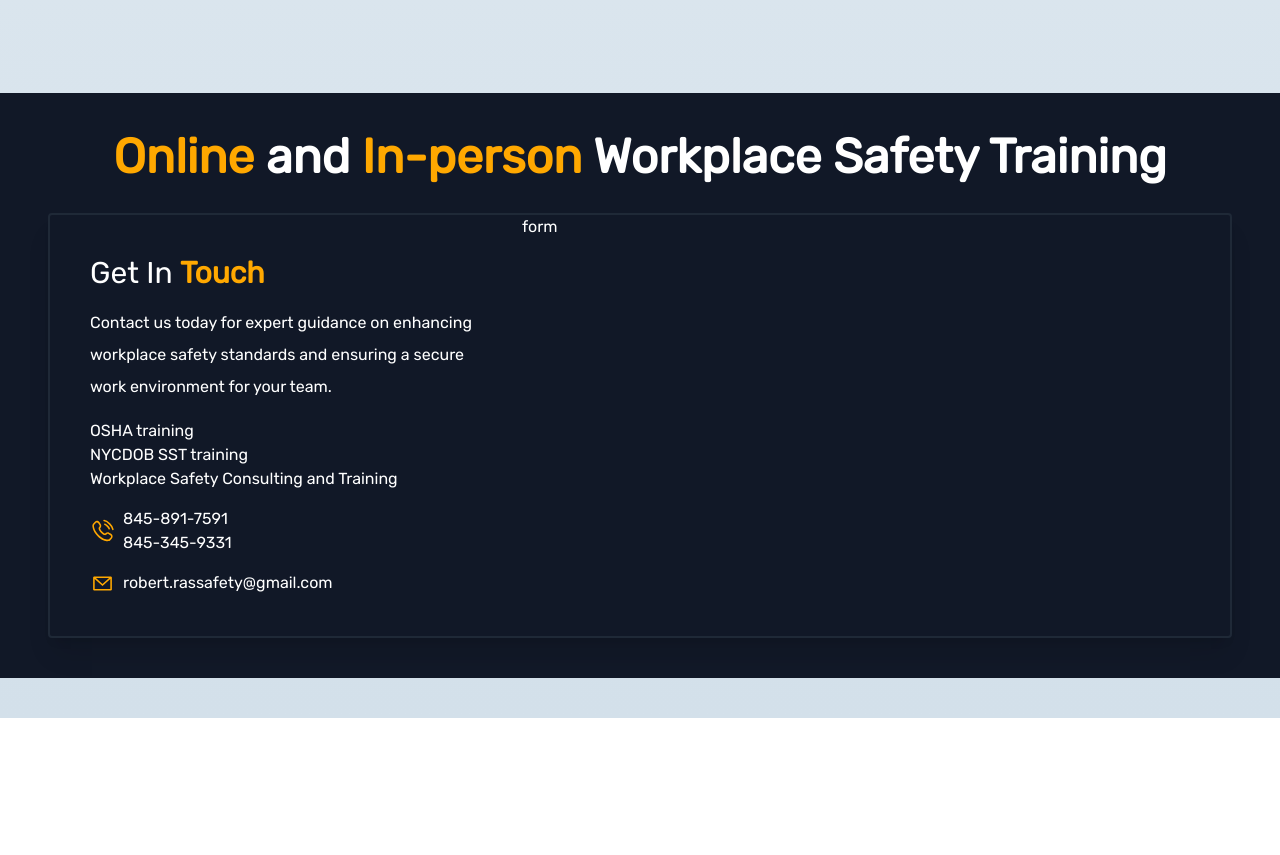
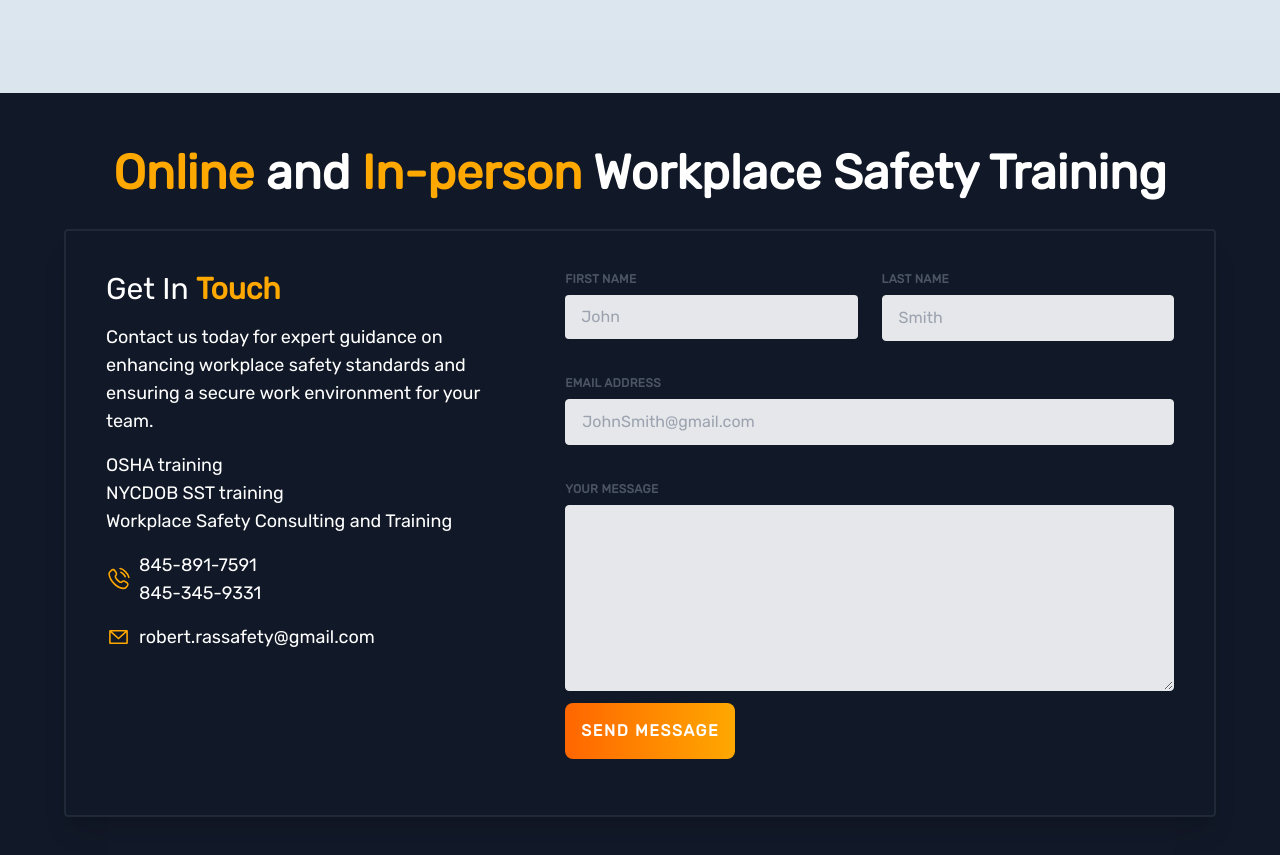
Before and after one commit to jaserino/RAS_Safety_Consultants, a website: page dist/index.html in a window 1280 px wide. Shown: the part 2297-3152 px from the top of the page. Before the commit the page ends 3015 px from the top, so only its background shows below. Drawn offline with Linux system fonts and the light colour scheme; a web font is replaced by a local one.

Commit message:
implemented contact section UI

```diff
--- a/dist/index.html
+++ b/dist/index.html
@@ -172,7 +172,7 @@
               >
                 MEWP Lift Training
               </h3>
-              <p class="p-2 sm:text-lg">
+              <p class="p-2 sm:text-lg ">
                 Elevate your skills and safety awareness with our MEWP (Mobile Elevated Work Platform) Lift Training. This specialized course equips you with the knowledge and hands-on expertise to operate MEWP lifts confidently and securely.
               </p>
             </div>
@@ -272,21 +272,21 @@
         </p>
       </section>
 
-      <section class="bg-gray-900 text-white ">
+      <section class="bg-gray-900 text-white p-4 ">
         <div class="container mx-auto flex flex-col items-center pb-4 mb-10 sm:p-10 sm:px-12">
         <div>
-          <h3 class="text-5xl font-semibold text-center mb-8"><span class="font-semibold text-[#FFA800]">Online</span> and <span class="font-semibold text-[#FFA800]">In-person</span> Workplace Safety Training</h3>
+          <h3 class="mt-5 text-2xl font-semibold text-center mb-8 sm:text-5xl sm:mt-0"><span class="font-semibold text-[#FFA800]">Online</span> and <span class="font-semibold text-[#FFA800]">In-person</span> Workplace Safety Training</h3>
 
           <div class="grid grid-cols-1 md:grid-cols-10 border-2 border-gray-800 rounded shadow-xl">
             <div class="sm:col-span-4 p-10">
                 <h1 class="text-3xl mb-4">Get In <span class="font-semibold text-[#FFA800]">Touch</span></h1>
-                <p class="leading-8 mb-4">Contact us today for expert guidance on enhancing workplace safety standards and ensuring a secure work environment for your team.</p>
-                <ul class="mb-4">
+                <p class="leading-8 mb-4 sm:text-lg">Contact us today for expert guidance on enhancing workplace safety standards and ensuring a secure work environment for your team.</p>
+                <ul class="mb-4 sm:text-lg">
                   <li>OSHA training</li>
                   <li>NYCDOB SST training</li>
                   <li>Workplace Safety Consulting and Training</li>
                 </ul>
-                <div>
+                <div class="sm:text-lg">
                   <div class="flex mb-4">
                     <img class="mr-2" src="../src/assets/svg/phone.svg" alt="">
                     <div>
@@ -302,12 +302,57 @@
                   </div>
                 </div>
             </div>
-            <form class="sm:col-span-6">form</form>
+            <form class="sm:col-span-6 p-10">
+              <div class="flex flex-wrap -mx-3 mb-6">
+                  <div class="w-full md:w-1/2 px-3 mb-6 md:mb-0">
+                      <label class="block uppercase tracking-wide text-gray-600 text-xs font-bold mb-2"
+                          for="first-name">
+                          First Name
+                      </label>
+                      <input
+                          class="appearance-none block w-full bg-gray-200 text-gray-700 rounded py-3 pl-4 mb-3 leading-tight focus:outline-none focus:bg-white"
+                          id="first-name" type="text" placeholder="John">
+                  </div>
+                  <div class="w-full md:w-1/2 px-3">
+                      <label class="block uppercase tracking-wide text-gray-600 text-xs font-bold mb-2"
+                          for="last-name">
+                          Last Name
+                      </label>
+                      <input
+                          class="appearance-none block w-full bg-gray-200 text-gray-700 border border-gray-200 rounded py-3 pl-4 leading-tight focus:outline-none focus:bg-white focus:border-gray-500"
+                          id="last-name" type="text" placeholder="Smith">
+                  </div>
+              </div>
+              <div class="flex flex-wrap -mx-3 mb-6">
+                  <div class="w-full px-3">
+                      <label class="block uppercase tracking-wide text-gray-600 text-xs font-bold mb-2"
+                          for="email">
+                          Email Address
+                      </label>
+                      <input
+                          class="appearance-none block w-full bg-gray-200 text-gray-700 border border-gray-200 rounded py-3 pl-4 mb-3 leading-tight focus:outline-none focus:bg-white focus:border-gray-500"
+                          id="email" type="email" placeholder="JohnSmith@gmail.com">
+                  </div>
+              </div>
+              <div class="flex flex-wrap -mx-3 mb-4">
+                  <div class="w-full px-3">
+                      <label class="block uppercase tracking-wide text-gray-600 text-xs font-bold mb-2"
+                          for="grid-password">
+                          Your Message
+                      </label>
+                      <textarea rows="8"
+                          class="appearance-none block w-full bg-gray-200 text-black border border-gray-200 rounded py-3 pl-4 mb-3 leading-tight focus:outline-none focus:bg-white focus:border-gray-500"></textarea>
+                  </div>
+                  <div class="flex px-3">
+                      <button
+                          class=" bg-gradient-to-r from-[#FF6600] to-[#FFA800] rounded-lg p-3 sm:p-4 font-semibold uppercase sm:tracking-widest"
+                          type="submit">
+                          Send Message
+                      </button>
+                  </div>
+              </div>
+          </form>
           </div>
-
-
-
-
       </div>
       </section>
     </main>
```
Also changed, not shown: dist/style.css.
